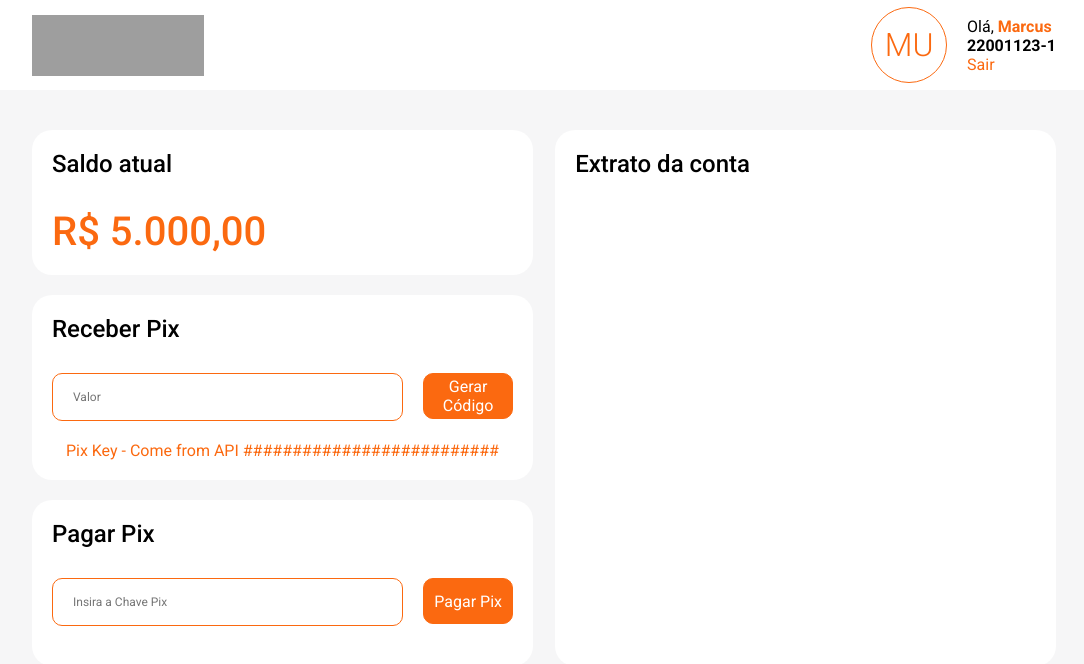
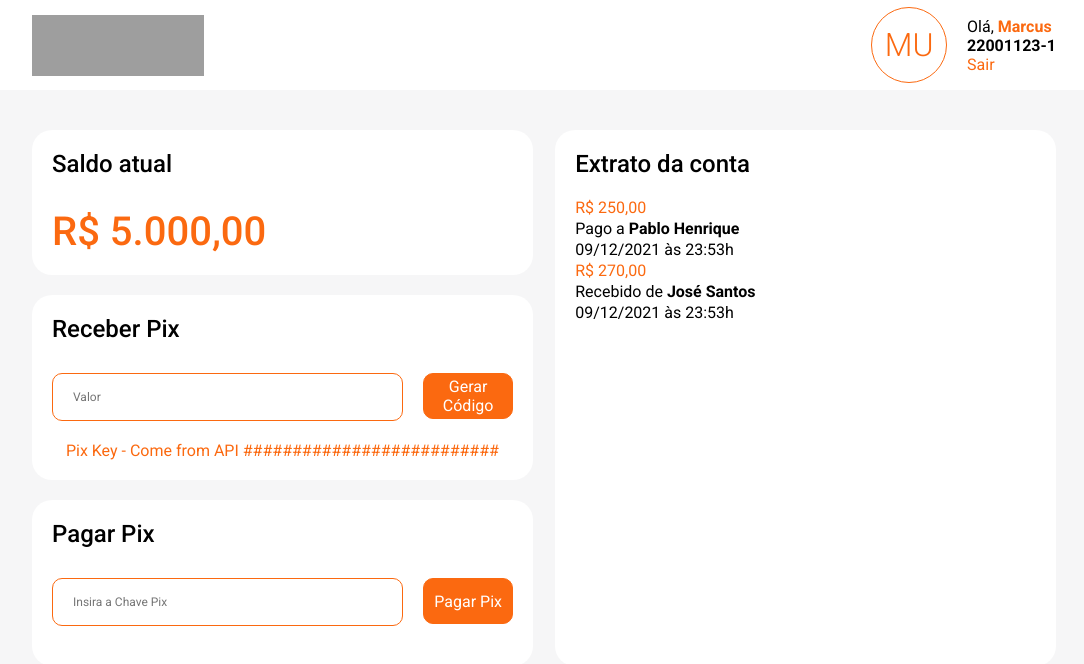
Before and after one commit to marcusungarette/pix-inter-frontend, a React (Create React App) app: page /dashboard in a window 1280 px wide. Shown: the top 664 px of the page, without its empty margins (96-1180 px from the left). Built offline with nearby package versions, Linux system fonts and the light colour scheme; grey boxes are pictures that could not be loaded.

Commit message:
Feat - Added Statement Component to the Card `Extrato`, display behind those

```diff
--- a/src/pages/Dashboard/index.tsx
+++ b/src/pages/Dashboard/index.tsx
@@ -4,6 +4,7 @@ import Header from '../../components/Header'
 import Card from 'components/Card'
 import Input from 'components/Input'
 import Button from 'components/Button'
+import Statement from './Statement'
 
 const Dashboard = () => {
   const wallet = 5000
@@ -49,6 +50,7 @@ const Dashboard = () => {
             <InlineTitle>
               <h2 className='h2'>Extrato da conta</h2>
             </InlineTitle>
+            <Statement />
           </Card>
         </div>
       </BodyContainer>
```
